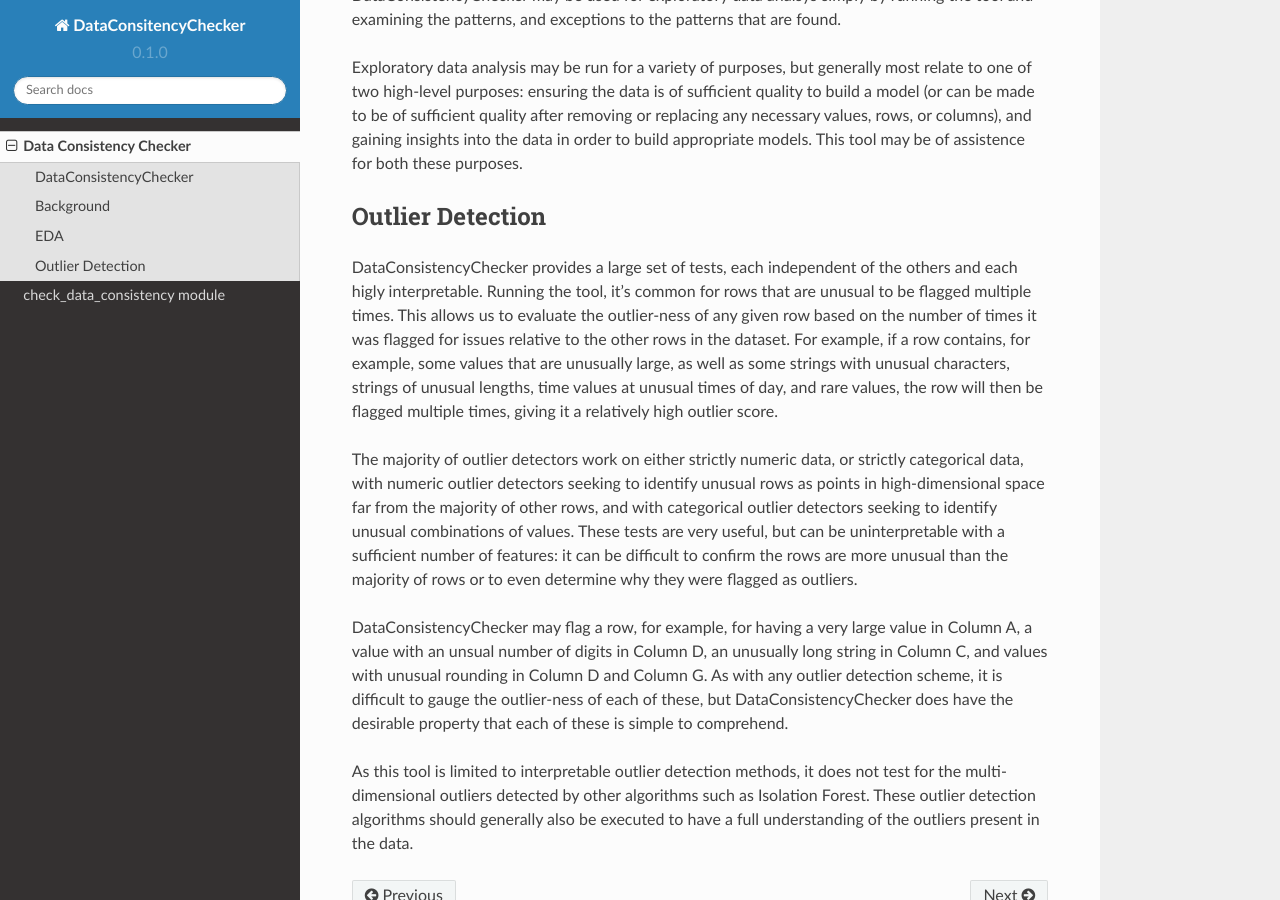
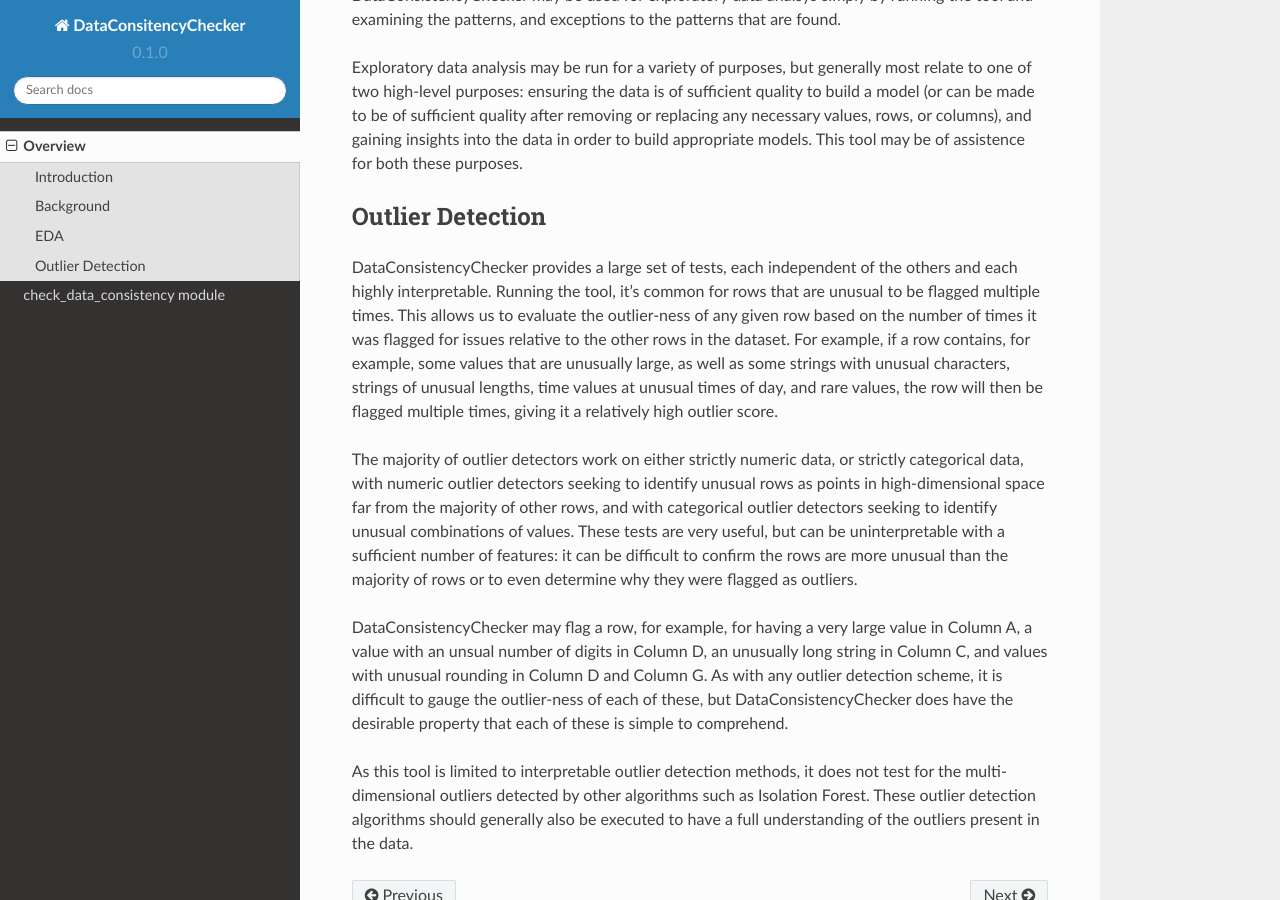
Before and after one commit to Brett-Kennedy/DataConsistencyChecker, a Sphinx documentation site: the page built from docs/Overview.rst, in a window 1280 px wide and 900 px high, scrolled down 1256 px. Built offline with Sphinx 7.4.7 and the Read the Docs theme 2.0.0, drawn with Linux system fonts in a browser that asks for light colours; pages that are not in the unit, such as notebooks, are missing from menus; some of the changed text lies outside the part shown.

Commit message:
Add files via upload

```diff
--- a/docs/Overview.rst
+++ b/docs/Overview.rst
@@ -1,7 +1,7 @@
-Data Consistency Checker
+Overview
 ===================================
 
-DataConsistencyChecker
+Introduction
 ----------------------------
 
 A python tool to examine datasets for consistency. It performs approximately 150 tests, identifying patterns in the data and any exceptions to these. The tool provides useful analysis for any EDA (Exploratory Data Analysis) and may be useful for interpretable outlier detection.
@@ -27,7 +27,7 @@ Exploratory data analysis may be run for a variety of purposes, but generally mo
 
 Outlier Detection
 -------------------
-DataConsistencyChecker provides a large set of tests, each independent of the others and each higly interpretable. Running the tool, it's common for rows that are unusual to be flagged multiple times. This allows us to evaluate the outlier-ness of any given row based on the number of times it was flagged for issues relative to the other rows in the dataset. For example, if a row contains, for example, some values that are unusually large, as well as some strings with unusual characters, strings of unusual lengths, time values at unusual times of day, and rare values, the row will then be flagged multiple times, giving it a relatively high outlier score.
+DataConsistencyChecker provides a large set of tests, each independent of the others and each highly interpretable. Running the tool, it's common for rows that are unusual to be flagged multiple times. This allows us to evaluate the outlier-ness of any given row based on the number of times it was flagged for issues relative to the other rows in the dataset. For example, if a row contains, for example, some values that are unusually large, as well as some strings with unusual characters, strings of unusual lengths, time values at unusual times of day, and rare values, the row will then be flagged multiple times, giving it a relatively high outlier score.
 
 The majority of outlier detectors work on either strictly numeric data, or strictly categorical data, with numeric outlier detectors seeking to identify unusual rows as points in high-dimensional space far from the majority of other rows, and with categorical outlier detectors seeking to identify unusual combinations of values. These tests are very useful, but can be uninterpretable with a sufficient number of features: it can be difficult to confirm the rows are more unusual than the majority of rows or to even determine why they were flagged as outliers.
 
```
